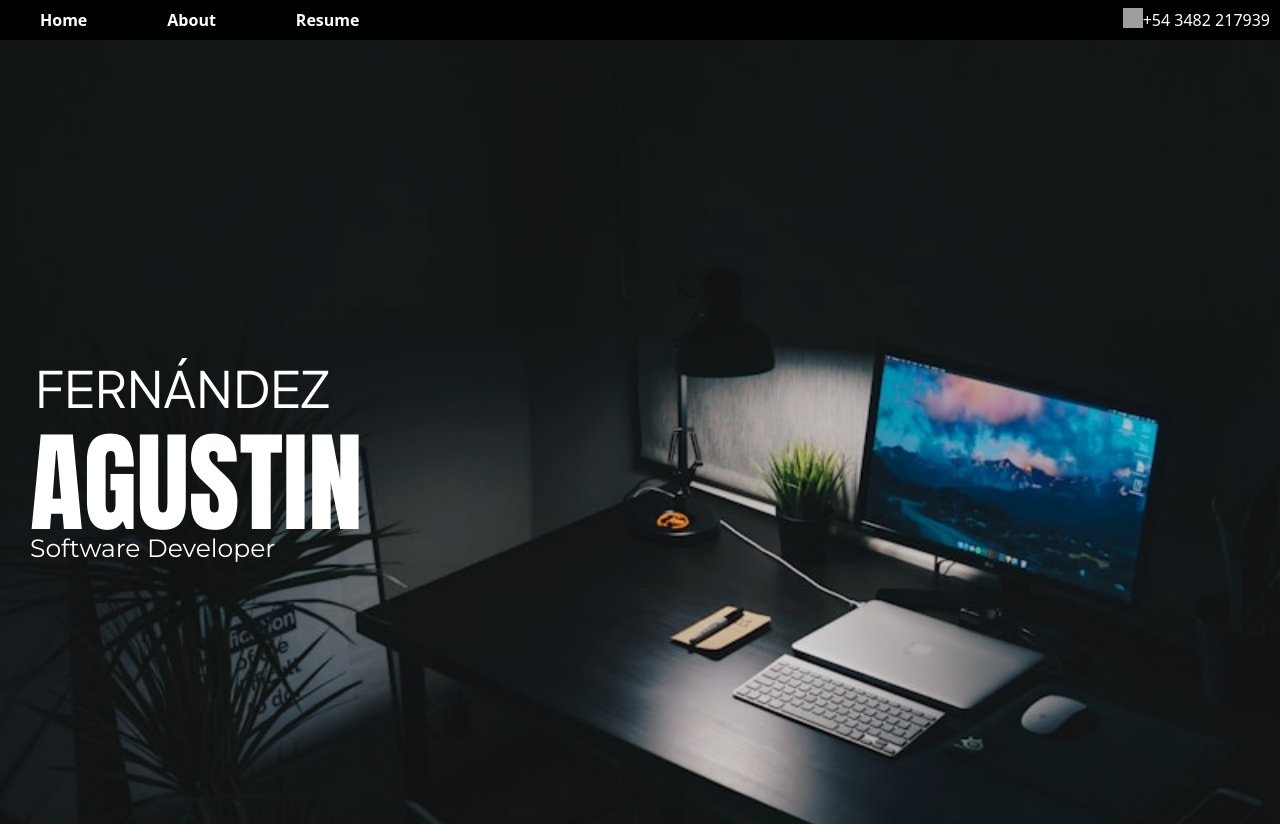
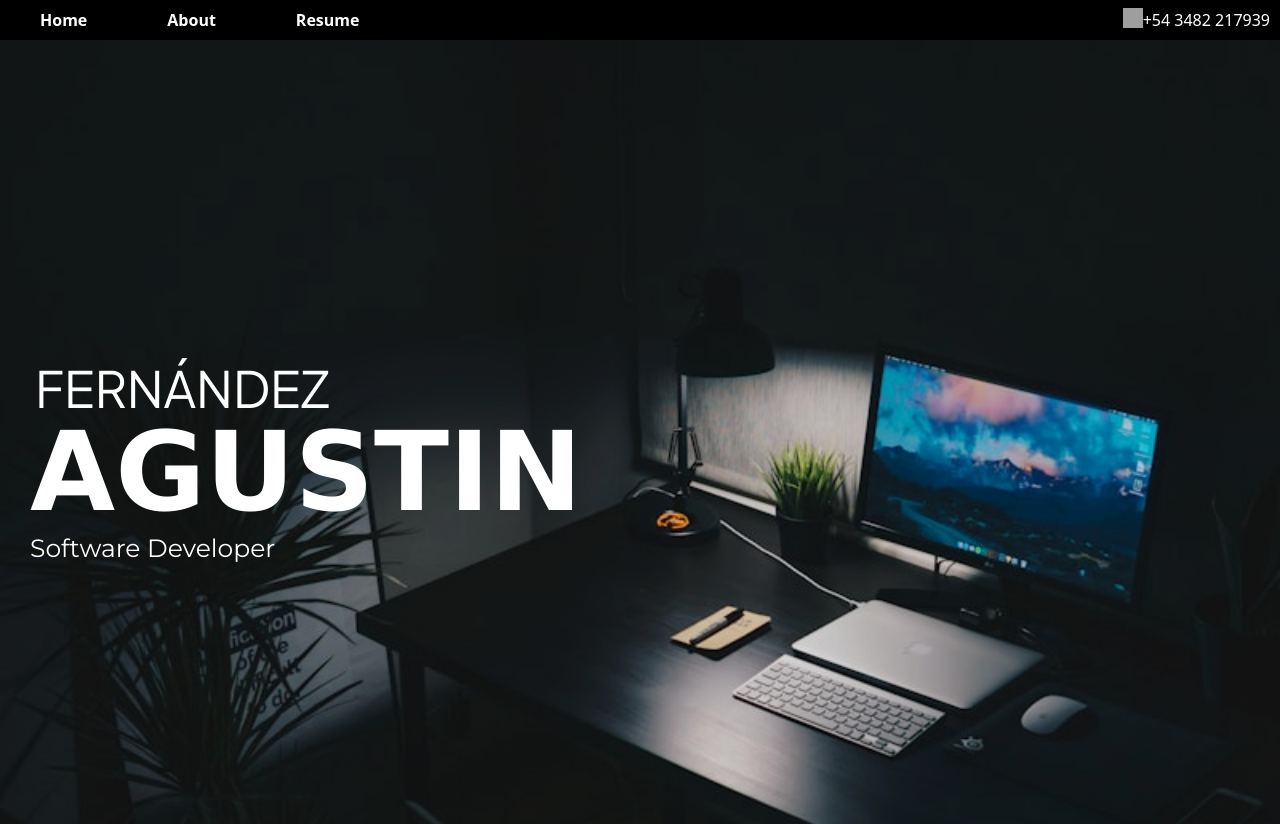
Before and after one commit to agustinf43/MyPortfolio, an Angular app: page / in a window 1280 px wide. Shown: the top 824 px of the page. Built offline with nearby package versions, Linux system fonts and the light colour scheme; grey boxes are pictures that could not be loaded; a web font is replaced by a local one.

Commit message:
fuentes corregidas

```diff
--- a/src/app/components/home/home.component.css
+++ b/src/app/components/home/home.component.css
@@ -43,13 +43,14 @@ h1{
 
 
 .Nombre{
-    font-family: "Anton", sans-serif;
-    font-weight: 400;
-    font-style: normal;
+    font-family: Verdana, Geneva, Tahoma, sans-serif;
+    font-weight:bold;
+
+    font-style: large;
 
     position: absolute;
     left: 30px;
-    top: -200px;
+    top: -210px;
 
     font-size: 110px;
 
```
